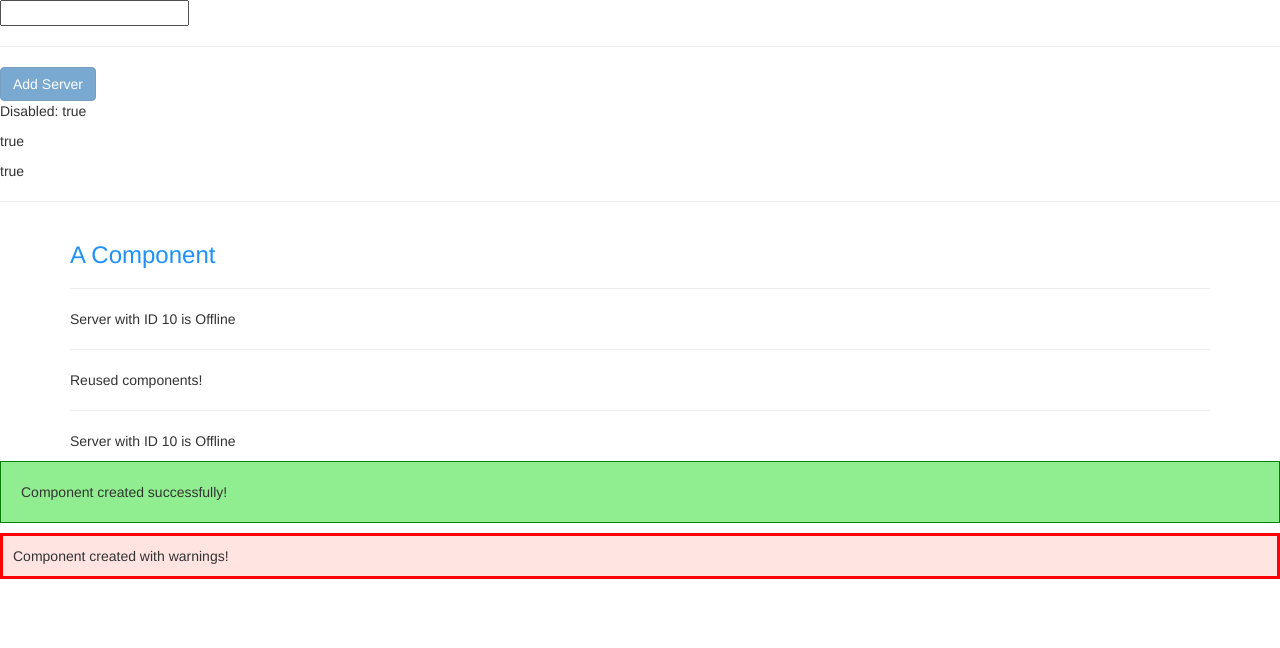
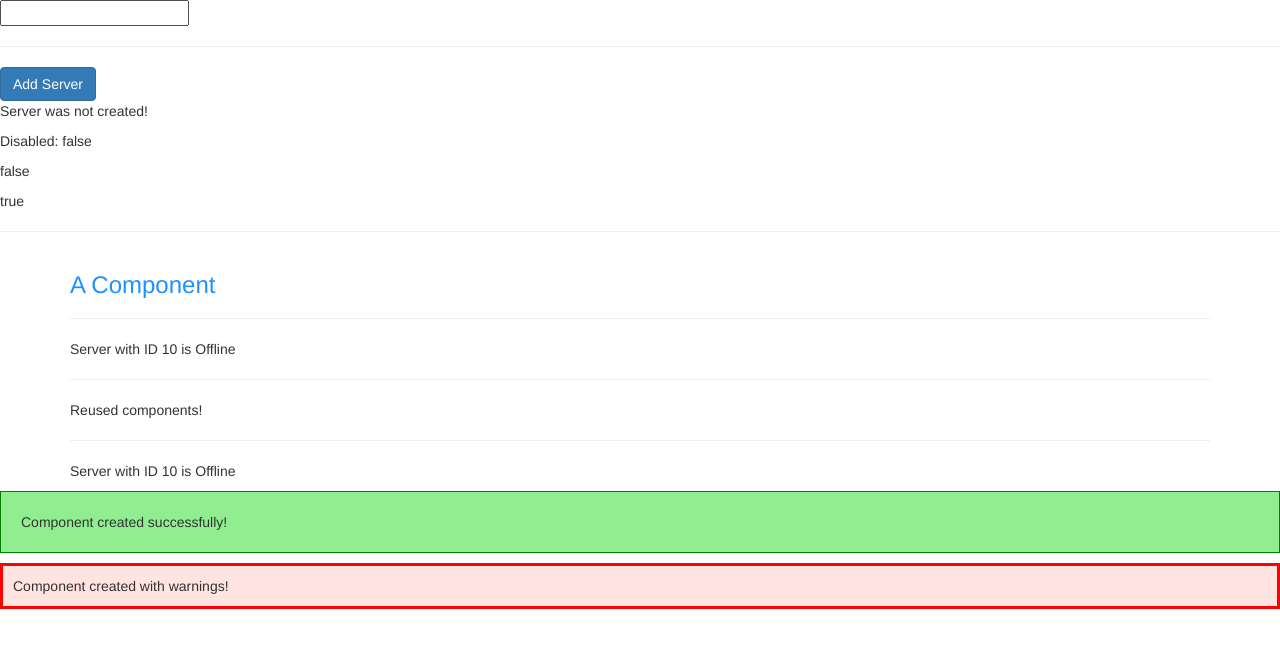
Before and after one commit to Naveen7892/angular-5-tutorial, an Angular app in the folder my-first-app/: page / in a window 1280 px wide. Shown: the top 648 px of the page. Built offline with nearby package versions, Linux system fonts and the light colour scheme.

Commit message:
Databinding - Event Binding - Click

```diff
--- a/my-first-app/src/app/app.component.html
+++ b/my-first-app/src/app/app.component.html
@@ -25,16 +25,22 @@
 
 <hr>
 
-<button class="btn btn-primary" [disabled]="allowNewServer">
+<button
+  class="btn btn-primary"
+  [disabled]="!allowNewServer"
+  (click)="onServerCreation();"
+>
   Add Server
 </button>
 
-<p>Disabled: {{ allowNewServer }}</p>
+<p>{{ serverStatus }}</p>
 
-<p [innerText]="allowNewServer"></p>
+<p>Disabled: {{ !allowNewServer }}</p>
+
+<p [innerText]="!allowNewServer"></p>
 
 <!-- Interpolation with Property binding. Inner string interpolation gets priority -->
-<p [innerText]="allowNewServer">Disabled: {{ allowNewServer }}</p>
+<p [innerText]="allowNewServer">Disabled: {{ !allowNewServer }}</p>
 
 <hr>
 
--- a/my-first-app/src/app/app.component.ts
+++ b/my-first-app/src/app/app.component.ts
@@ -7,7 +7,7 @@ import { Component, OnInit } from '@angular/core';
 })
 export class AppComponent implements OnInit {
   allowNewServer = false;
-
+  serverStatus = "Server was not created!";
   constructor() {
     setTimeout(() => {
       this.allowNewServer = true
@@ -19,4 +19,8 @@ export class AppComponent implements OnInit {
     //   this.allowNewServer = true
     // }, 2000);
   }
+
+  onServerCreation() {
+    this.serverStatus = "Server is created!";
+  }
 }
```
